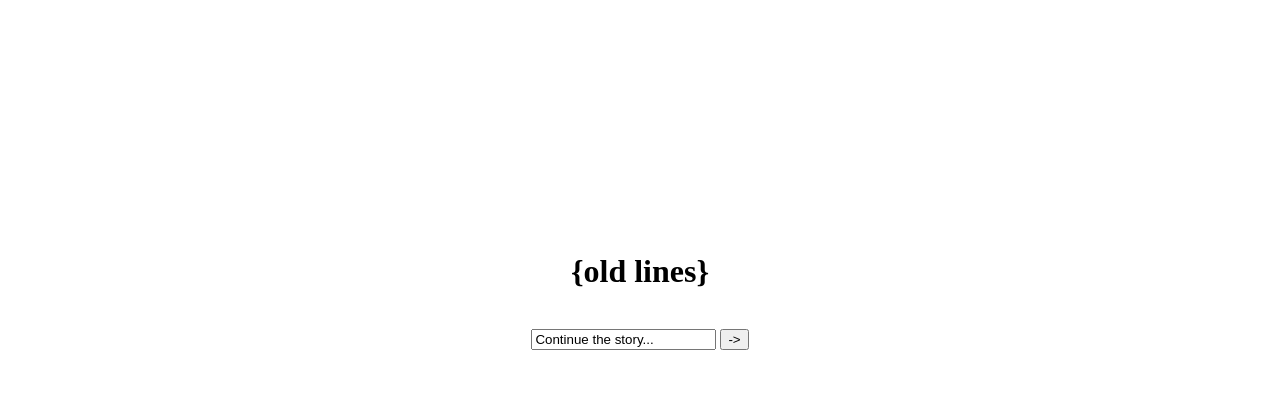
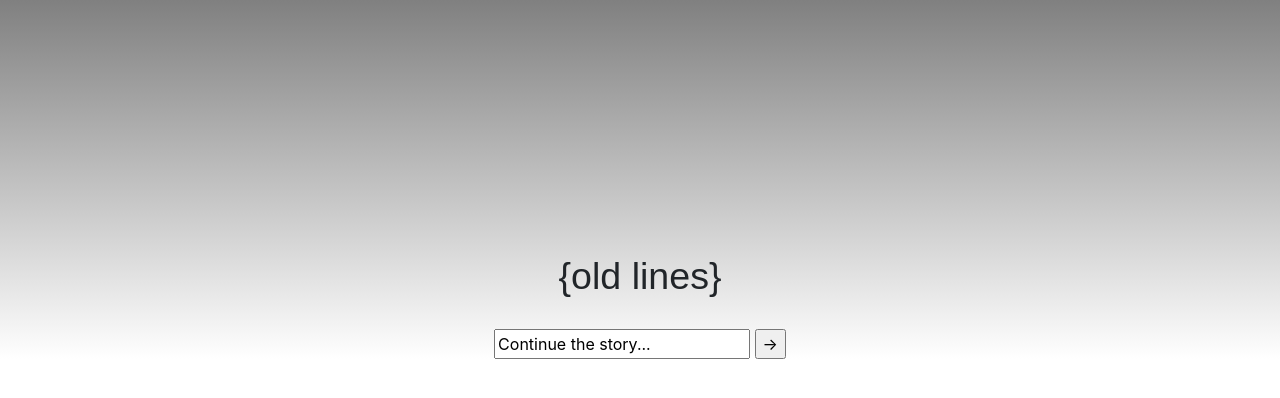
Before and after one commit to benrstraw/writewiththenet, a plain HTML site: page static/index.html in a window 1280 px wide. Drawn offline with nearby package versions, Linux system fonts and the light colour scheme.

Commit message:
Inserting some simple CSS script in the style.css file, working on some design framework.

```diff
--- a/static/index.html
+++ b/static/index.html
@@ -2,9 +2,10 @@
 <html>
 <head>
   <title>write.withthe.net</title>
-  <link rel="stylesheet" href="style.css">
+  <link rel="stylesheet" href="https://maxcdn.bootstrapcdn.com/bootstrap/4.0.0-beta/css/bootstrap.min.css" integrity="sha384-/Y6pD6FV/Vv2HJnA6t+vslU6fwYXjCFtcEpHbNJ0lyAFsXTsjBbfaDjzALeQsN6M" crossorigin="anonymous">
+<link rel="stylesheet" type="text/css" href="style.css">
 </head>
-  <body>
+  <body class="gray_background">
     <center>
     <h1 id="oldline">{old lines}</h1><br />
     <form>
@@ -12,5 +13,12 @@
       <input type="submit" value="->" />
     </form>
     </center>
+    <script src="https://code.jquery.com/jquery-3.2.1.slim.min.js" integrity="sha384-KJ3o2DKtIkvYIK3UENzmM7KCkRr/rE9/Qpg6aAZGJwFDMVNA/GpGFF93hXpG5KkN" crossorigin="anonymous"></script>
+    <script src="https://cdnjs.cloudflare.com/ajax/libs/popper.js/1.11.0/umd/popper.min.js" integrity="sha384-b/U6ypiBEHpOf/4+1nzFpr53nxSS+GLCkfwBdFNTxtclqqenISfwAzpKaMNFNmj4" crossorigin="anonymous"></script>
+    <script src="https://maxcdn.bootstrapcdn.com/bootstrap/4.0.0-beta/js/bootstrap.min.js" integrity="sha384-h0AbiXch4ZDo7tp9hKZ4TsHbi047NrKGLO3SEJAg45jXxnGIfYzk4Si90RDIqNm1" crossorigin="anonymous"></script>
   </body>
 </html>
+<!-- Make text input Enter-based, button rounded, with fade on click
+or on Enter press. Text animations when loading old text, gentle scroll
+effect, lots of fade my dudes, lots of fade. ~
+-->
--- a/static/style.css
+++ b/static/style.css
@@ -1,5 +1,14 @@
+.gray_background {
+  background-image: linear-gradient(gray, white);
+  background-repeat: repeat-x;
+}
+
 #oldline
 {
+  font-family: "Arial", Arial, sans-serif;
+  font-style: normal;
+  font-size: 2.35em;
+
   position: relative;
   margin-top: 20%;
 }
```
